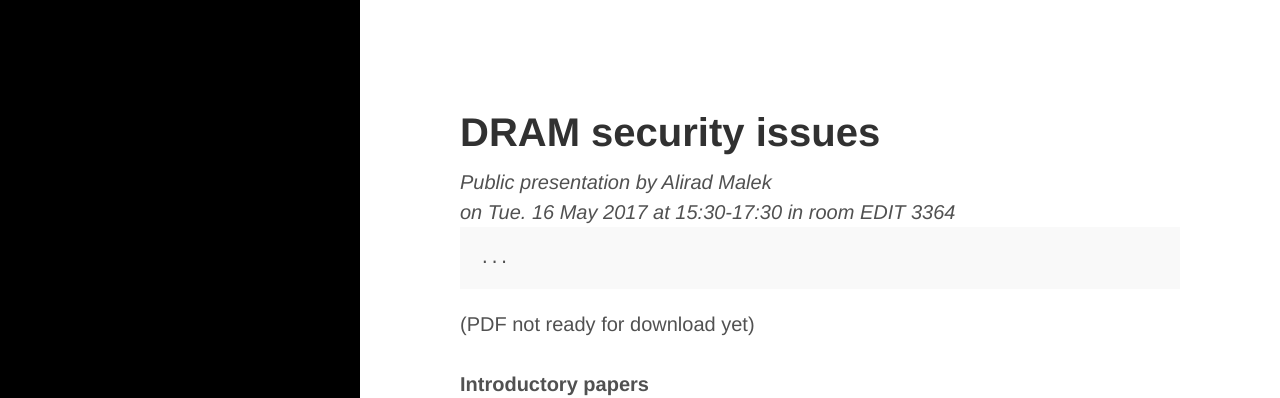
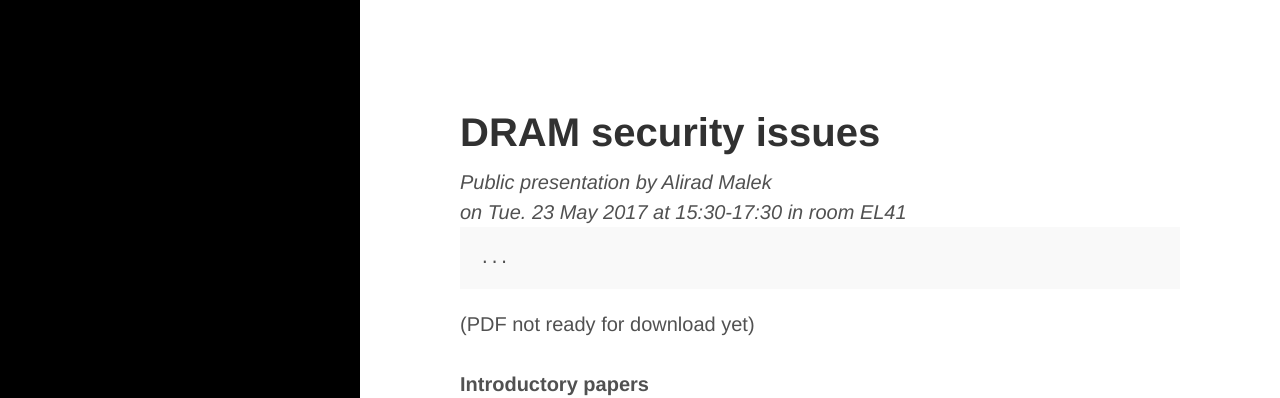
Before and after one commit to fdat085/fdat085.github.io, a Jekyll site: the page built from student-alirad.md, in a window 1280 px wide. Shown: the top 398 px of the page. Built offline with Jekyll 4.4.1, drawn with Linux system fonts in a browser that asks for light colours.

Commit message:
move alirad to 23/5

```diff
--- a/student-alirad.md
+++ b/student-alirad.md
@@ -3,8 +3,8 @@ layout: student
 sidebar: true
 title: DRAM security issues
 author: Alirad Malek
-room: EDIT 3364
-date: 2017/05/16
+room: EL41
+date: 2017/05/23
 time: 15:30-17:30
 abstract: "..."
 intropapers:
```
